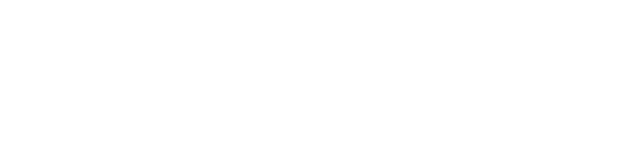
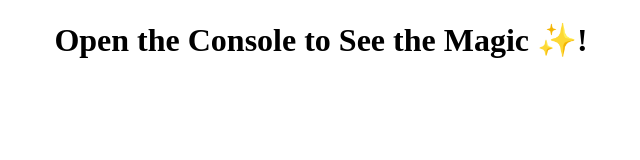
Before and after one commit to abayomi2010/Console-Finances, a plain HTML site: page index.html in a window 1280 px wide. Shown: the whole page, without its empty margins (319-959 px from the left). Drawn offline with Linux system fonts and the light colour scheme.

Commit message:
updated the README file and added an instruction on the page

```diff
--- a/index.html
+++ b/index.html
@@ -7,6 +7,10 @@
   <title>Financial Record</title>
 </head>
 <body>
+  <h1 style="text-align:center;">Open the Console to See the Magic ✨! </h1>
+
+
+
   <script src="index.js"></script>
 </body>
 </html>
```
Also changed, not shown: 1 other file.
